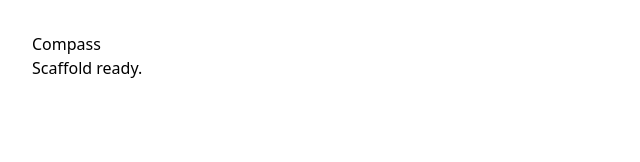
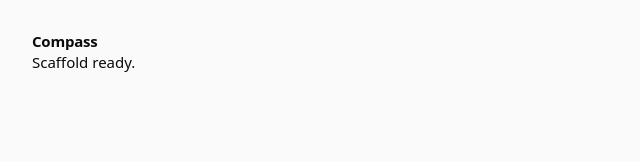
Before and after one commit to aaravjaichand/compass, a Next.js app: page / in a window 1280 px wide. Shown: the top 162 px of the page, without its empty margins (0-640 px from the left). Built offline with nearby package versions, Linux system fonts and the light colour scheme; a web font is replaced by a local one.

Commit message:
feat: add design tokens and base UI primitives

```diff
--- a/app/globals.css
+++ b/app/globals.css
@@ -1,9 +1,102 @@
 @import "tailwindcss";
 
+/* Design tokens — values owned by .private/UI.md. Theme switches via [data-theme]. */
 :root {
-  --font-sans: "General Sans", ui-sans-serif, system-ui, sans-serif;
+  --bg: #fafafa;
+  --surface: #ffffff;
+  --surface-2: #f4f4f5;
+  --border: #e7e7e7;
+  --border-strong: #d4d4d4;
+  --text: #0a0a0a;
+  --text-muted: #6e6e6e;
+  --text-subtle: #9a9a9a;
+  --primary: #0a0a0a;
+  --primary-foreground: #ffffff;
+  --accent: #2347d9;
+  --ring: #2347d9;
+  --success: #15803d;
+  --warning: #b45309;
+  --danger: #c81e1e;
 }
 
-html {
-  font-family: var(--font-sans);
+[data-theme="dark"] {
+  --bg: #0b0b0c;
+  --surface: #161617;
+  --surface-2: #1e1e20;
+  --border: #2a2a2c;
+  --border-strong: #3a3a3d;
+  --text: #f5f5f4;
+  --text-muted: #a0a0a0;
+  --text-subtle: #6f6f6f;
+  --primary: #f5f5f4;
+  --primary-foreground: #0a0a0a;
+  --accent: #5b7cfa;
+  --ring: #5b7cfa;
+  --success: #2fae5e;
+  --warning: #d08a2c;
+  --danger: #f05252;
 }
+
+/* Static design scale (emits CSS vars + Tailwind utilities). */
+@theme {
+  --font-sans: "General Sans", ui-sans-serif, system-ui, sans-serif;
+  --font-mono: var(--font-ibm-plex-mono), ui-monospace, SFMono-Regular, monospace;
+  --radius-sm: 6px;
+  --radius-md: 8px;
+  --radius-lg: 12px;
+}
+
+/* Themed colors — inline so utilities track the live [data-theme] variables. */
+@theme inline {
+  --color-bg: var(--bg);
+  --color-surface: var(--surface);
+  --color-surface-2: var(--surface-2);
+  --color-border: var(--border);
+  --color-border-strong: var(--border-strong);
+  --color-fg: var(--text);
+  --color-muted: var(--text-muted);
+  --color-subtle: var(--text-subtle);
+  --color-primary: var(--primary);
+  --color-primary-foreground: var(--primary-foreground);
+  --color-accent: var(--accent);
+  --color-ring: var(--ring);
+  --color-success: var(--success);
+  --color-warning: var(--warning);
+  --color-danger: var(--danger);
+}
+
+@layer base {
+  body {
+    background-color: var(--bg);
+    color: var(--text);
+    font-family: var(--font-sans);
+    font-size: 15px;
+    line-height: 1.6;
+    -webkit-font-smoothing: antialiased;
+    text-rendering: optimizeLegibility;
+  }
+
+  h1,
+  h2,
+  h3,
+  h4 {
+    font-weight: 600;
+    letter-spacing: -0.015em;
+    line-height: 1.2;
+  }
+
+  ::selection {
+    background-color: color-mix(in srgb, var(--accent) 20%, transparent);
+  }
+}
+
+@media (prefers-reduced-motion: reduce) {
+  *,
+  *::before,
+  *::after {
+    animation-duration: 0.01ms !important;
+    animation-iteration-count: 1 !important;
+    transition-duration: 0.01ms !important;
+    scroll-behavior: auto !important;
+  }
+}
--- a/app/layout.tsx
+++ b/app/layout.tsx
@@ -5,7 +5,7 @@ import "./globals.css";
 const plexMono = IBM_Plex_Mono({
   subsets: ["latin"],
   weight: ["400", "500", "600"],
-  variable: "--font-mono",
+  variable: "--font-ibm-plex-mono",
   display: "swap",
 });
 
--- /dev/null
+++ b/components/ui/Badge.tsx
@@ -0,0 +1,15 @@
+import type { HTMLAttributes } from "react";
+import { cn } from "@/lib/cn";
+
+export function Badge({ className, ...props }: HTMLAttributes<HTMLSpanElement>) {
+  return (
+    <span
+      className={cn(
+        "inline-flex items-center rounded-sm border border-border bg-surface-2 px-2 py-0.5",
+        "font-mono text-xs tracking-tight text-muted",
+        className,
+      )}
+      {...props}
+    />
+  );
+}
--- /dev/null
+++ b/components/ui/Button.tsx
@@ -0,0 +1,33 @@
+import type { ButtonHTMLAttributes } from "react";
+import { cn } from "@/lib/cn";
+
+type Variant = "primary" | "secondary" | "ghost" | "danger";
+
+const variants: Record<Variant, string> = {
+  primary: "bg-primary text-primary-foreground hover:opacity-90",
+  secondary:
+    "border border-border-strong text-fg hover:bg-surface-2",
+  ghost: "text-muted hover:bg-surface-2 hover:text-fg",
+  danger: "bg-danger text-white hover:opacity-90",
+};
+
+type ButtonProps = ButtonHTMLAttributes<HTMLButtonElement> & {
+  variant?: Variant;
+};
+
+export function Button({ variant = "primary", className, ...props }: ButtonProps) {
+  return (
+    <button
+      className={cn(
+        "inline-flex h-9 items-center justify-center rounded-md px-3.5 text-sm font-medium",
+        "transition-[background-color,opacity,color] duration-150 outline-none",
+        "focus-visible:ring-2 focus-visible:ring-ring",
+        "disabled:pointer-events-none disabled:opacity-50",
+        !props.disabled && "cursor-pointer",
+        variants[variant],
+        className,
+      )}
+      {...props}
+    />
+  );
+}
--- /dev/null
+++ b/components/ui/Card.tsx
@@ -0,0 +1,11 @@
+import type { HTMLAttributes } from "react";
+import { cn } from "@/lib/cn";
+
+export function Card({ className, ...props }: HTMLAttributes<HTMLDivElement>) {
+  return (
+    <div
+      className={cn("rounded-lg border border-border bg-surface p-6", className)}
+      {...props}
+    />
+  );
+}
--- /dev/null
+++ b/components/ui/StatusDot.tsx
@@ -0,0 +1,30 @@
+import { cn } from "@/lib/cn";
+
+export type Tone = "success" | "warning" | "danger" | "muted";
+
+const toneColor: Record<Tone, string> = {
+  success: "bg-success",
+  warning: "bg-warning",
+  danger: "bg-danger",
+  muted: "bg-subtle",
+};
+
+export function StatusDot({
+  tone = "muted",
+  label,
+  className,
+}: {
+  tone?: Tone;
+  label?: string;
+  className?: string;
+}) {
+  return (
+    <span className={cn("inline-flex items-center gap-2", className)}>
+      <span
+        className={cn("inline-block size-2 shrink-0 rounded-full", toneColor[tone])}
+        aria-hidden
+      />
+      {label ? <span className="text-sm text-muted">{label}</span> : null}
+    </span>
+  );
+}
--- /dev/null
+++ b/components/ui/Textarea.tsx
@@ -0,0 +1,21 @@
+import type { TextareaHTMLAttributes } from "react";
+import { cn } from "@/lib/cn";
+
+export function Textarea({
+  className,
+  ...props
+}: TextareaHTMLAttributes<HTMLTextAreaElement>) {
+  return (
+    <textarea
+      className={cn(
+        "w-full min-h-9 rounded-md border border-border bg-surface px-3 py-2",
+        "text-sm text-fg placeholder:text-subtle",
+        "outline-none transition-shadow duration-150",
+        "focus-visible:ring-2 focus-visible:ring-ring",
+        "resize-y",
+        className,
+      )}
+      {...props}
+    />
+  );
+}
--- /dev/null
+++ b/lib/cn.ts
@@ -0,0 +1,4 @@
+/** Minimal classNames joiner — drops falsy values, joins with spaces. */
+export function cn(...parts: Array<string | false | null | undefined>): string {
+  return parts.filter(Boolean).join(" ");
+}
```
